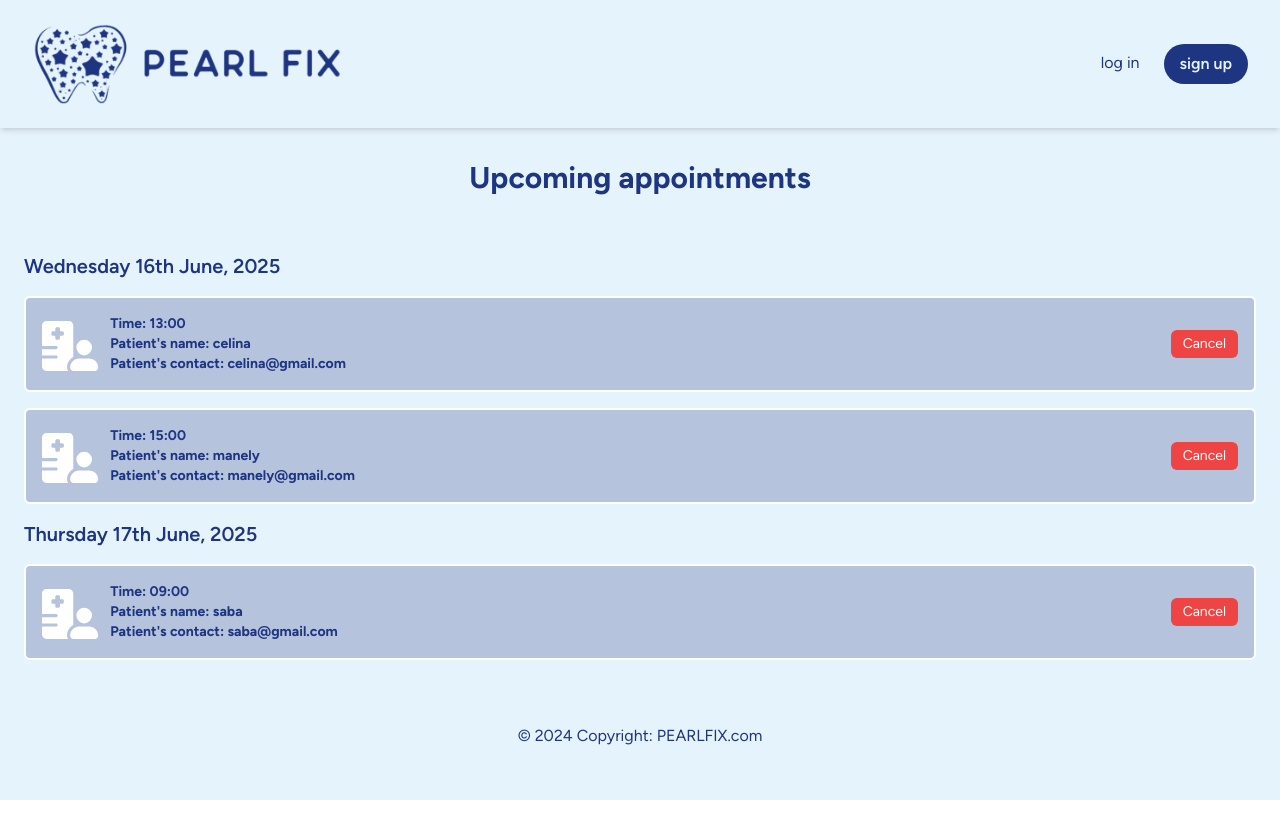
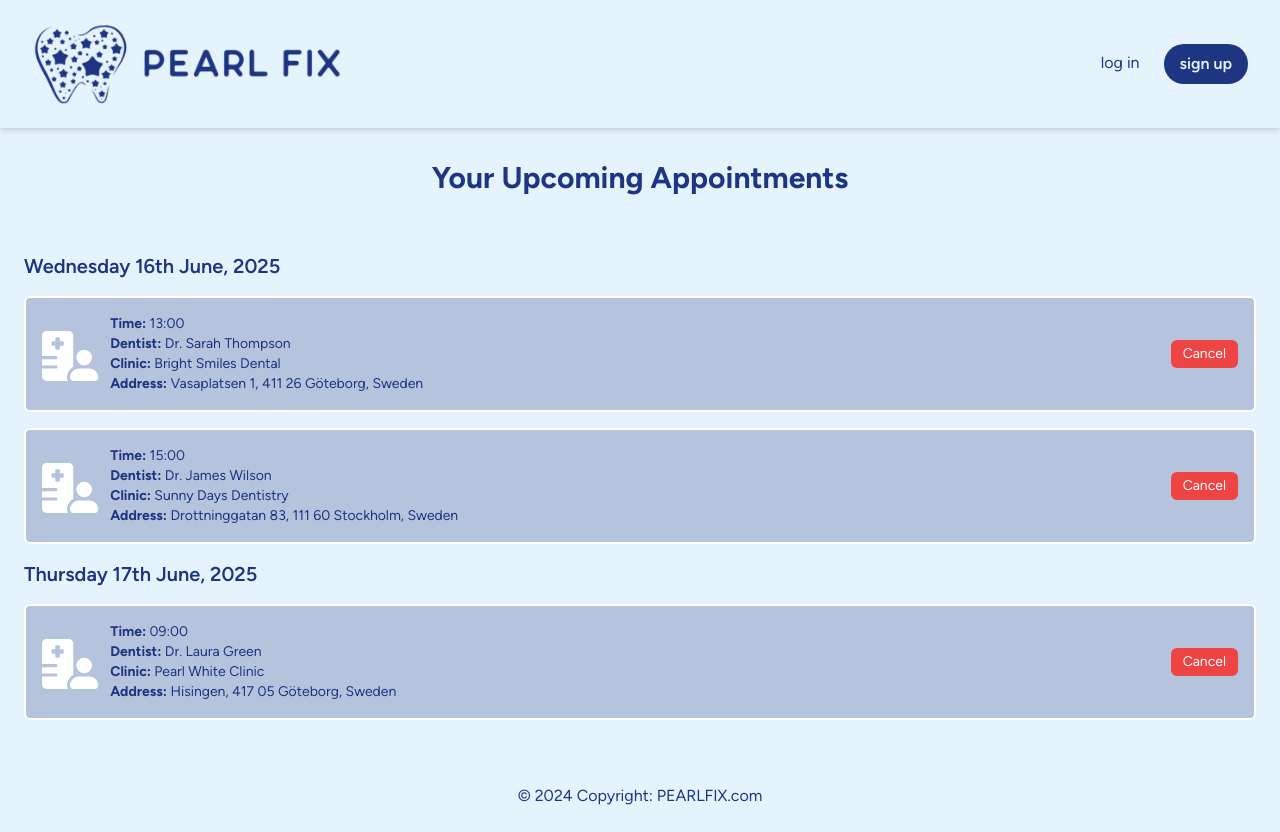
Before and after one commit to renney-11/pearl-fix, a Next.js app in the folder frontend/: page /patient-tool/upcoming-appointments in a window 1280 px wide. Before the commit the page ends 800 px from the top, so only its background shows below. Built offline with nearby package versions, Linux system fonts and the light colour scheme.

Commit message:
#39 add alternative ui for when there are no upcoming appointments

```diff
--- a/frontend/app/patient-tool/upcoming-appointments/page.tsx
+++ b/frontend/app/patient-tool/upcoming-appointments/page.tsx
@@ -2,46 +2,50 @@
 import Header from '@/src/components/header';
 import Background from '@/src/components/background';
 import { FontAwesomeIcon } from '@fortawesome/react-fontawesome';
-import { faHospitalUser } from '@fortawesome/free-solid-svg-icons'; // Import the hospital icon
+import { faFaceSadTear, faHospitalUser } from '@fortawesome/free-solid-svg-icons'; // Import the hospital icon
 import { useState } from 'react'; // Import useState
 
 export default function UpcomingAppointments() {
   // Initialize the appointments as state
   const [appointments, setAppointments] = useState([
+    // For now, this part is hard-coded
     {
       date: "Wednesday 16th June, 2025",
       time: "13:00",
-      patientName: "celina",
-      patientContact: "celina@gmail.com",
+      dentist: "Dr. Sarah Thompson",
+      clinic: "Bright Smiles Dental",
+      address: "Vasaplatsen 1, 411 26 Göteborg, Sweden",
     },
     {
       date: "Wednesday 16th June, 2025",
       time: "15:00",
-      patientName: "manely",
-      patientContact: "manely@gmail.com",
+      dentist: "Dr. James Wilson",
+      clinic: "Sunny Days Dentistry",
+      address: "Drottninggatan 83, 111 60 Stockholm, Sweden",
     },
     {
       date: "Thursday 17th June, 2025",
       time: "09:00",
-      patientName: "saba",
-      patientContact: "saba@gmail.com",
+      dentist: "Dr. Laura Green",
+      clinic: "Pearl White Clinic",
+      address: "Hisingen, 417 05 Göteborg, Sweden",
     },
   ]);
 
-  const handleCancel = (time: string, patientName: string) => {
+  const handleCancel = (time: string, dentist: string, date: string) => {
     // Ask for confirmation before proceeding with the cancellation
-    const isConfirmed = window.confirm(`Are you sure you want to cancel the appointment for ${patientName} at ${time}?`);
+    const isConfirmed = window.confirm(`Are you sure you want to cancel the appointment with ${dentist} on ${date} at ${time}?`);
 
     if (isConfirmed) {
       // Remove the cancelled appointment from the list
       setAppointments((prevAppointments) =>
         prevAppointments.filter(appointment =>
-          !(appointment.time === time && appointment.patientName === patientName)
+          !(appointment.time === time && appointment.dentist === dentist && appointment.date === date)
         )
       );
 
       // Replace this alert with actual cancellation logic, such as an API call
-      alert(`Cancelled appointment for ${patientName} at ${time}`);
+      alert(`Cancelled appointment with ${dentist} on ${date} at ${time}`);
     }
   };
 
@@ -63,12 +67,37 @@ export default function UpcomingAppointments() {
 
           {/* outside, centered */}
           <div className="text-center p-8 mb-50">
-            <h1 className="text-3xl font-bold text-main-blue">Upcoming appointments</h1>
+            <h1 className="text-3xl font-bold text-main-blue">Your Upcoming Appointments</h1>
           </div>
 
           <div className="p-6">
-            {/* Loop through grouped appointments */}
-            {Object.keys(groupedAppointments).map((date, index) => (
+            {/* Check if there are no upcoming appointments */}
+                      {appointments.length === 0 ? (
+            <div className="min-h-0 bg-transparent-blue flex flex-col items-center justify-center p-6">
+
+              <div className="text-center text-3xl font-bold text-main-blue mb-4">
+                <p>You don't have any upcoming appointments <FontAwesomeIcon icon={faFaceSadTear} /></p>
+              </div>
+
+
+              <div className="text-center text-lg text-main-blue mb-6">
+                <p>Why wait? Schedule your next visit today!</p>
+              </div>
+
+              {/* Book Now Button */}
+              <div>
+                <a
+                  href="http://localhost:3000/patient-tool/find-care"
+                  className="bg-main-blue text-white py-2 px-6 rounded-md hover:bg-blue-700 transition"
+                >
+                  Book Now
+                </a>
+              </div>
+            </div>
+          ) : (
+
+              // Loop through grouped appointments
+              Object.keys(groupedAppointments).map((date, index) => (
                 <div key={index}>
                   {/* Date Header */}
                   <h3 className="text-xl font-semibold text-main-blue mb-4">{date}</h3>
@@ -89,19 +118,20 @@ export default function UpcomingAppointments() {
                               fontSize: "50px",
                               marginRight: "12px",
                               marginTop: "4px"
-                          }} // Adjust size, margin, and vertical alignment
+                            }}
                           />
                           <div>
-                          <p className="text-sm font-bold text-main-blue">Time: {appointment.time}</p>
-                          <p className="text-sm font-bold text-main-blue">Patient's name: {appointment.patientName}</p>
-                          <p className="text-sm font-bold text-main-blue">Patient's contact: {appointment.patientContact}</p>
+                            <p className="text-sm font-bold text-main-blue">Time: <span className="font-normal">{appointment.time}</span></p>
+                            <p className="text-sm font-bold text-main-blue">Dentist: <span className="font-normal">{appointment.dentist}</span></p>
+                            <p className="text-sm font-bold text-main-blue">Clinic: <span className="font-normal">{appointment.clinic}</span></p>
+                            <p className="text-sm font-bold text-main-blue">Address: <span className="font-normal">{appointment.address}</span></p>
                           </div>
                         </div>
 
                         {/* Cancel Button */}
                         <button
                           className="bg-red-500 text-white py-1 px-3 rounded-md text-sm hover:bg-red-600"
-                        onClick={() => handleCancel(appointment.time, appointment.patientName)}
+                          onClick={() => handleCancel(appointment.time, appointment.dentist, appointment.date)}
                         >
                           Cancel
                         </button>
@@ -109,7 +139,8 @@ export default function UpcomingAppointments() {
                     </div>
                   ))}
                 </div>
-            ))}
+              ))
+            )}
           </div>
         </Background>
       </main>
```
Lines whose indentation alone changed are shown as unchanged.
